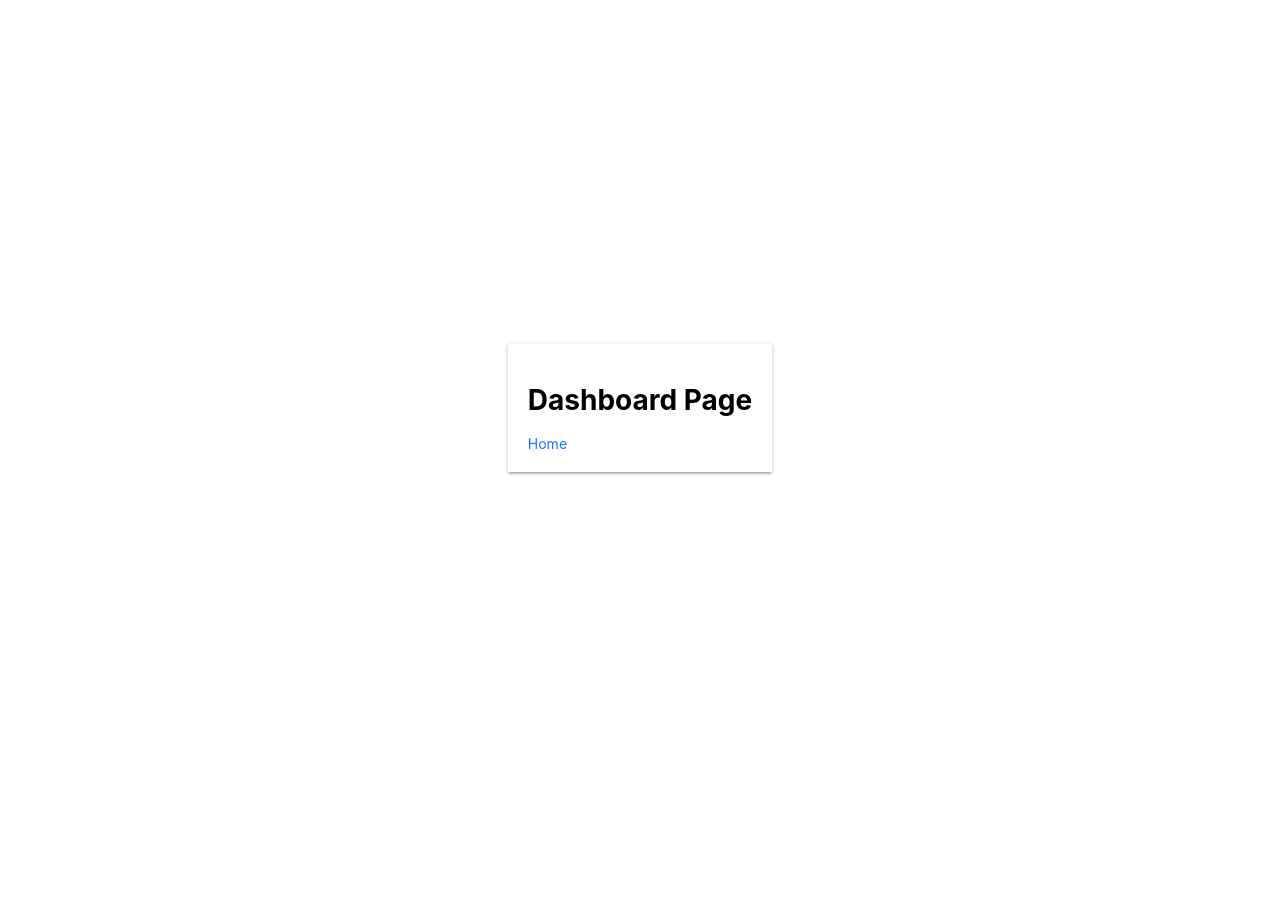
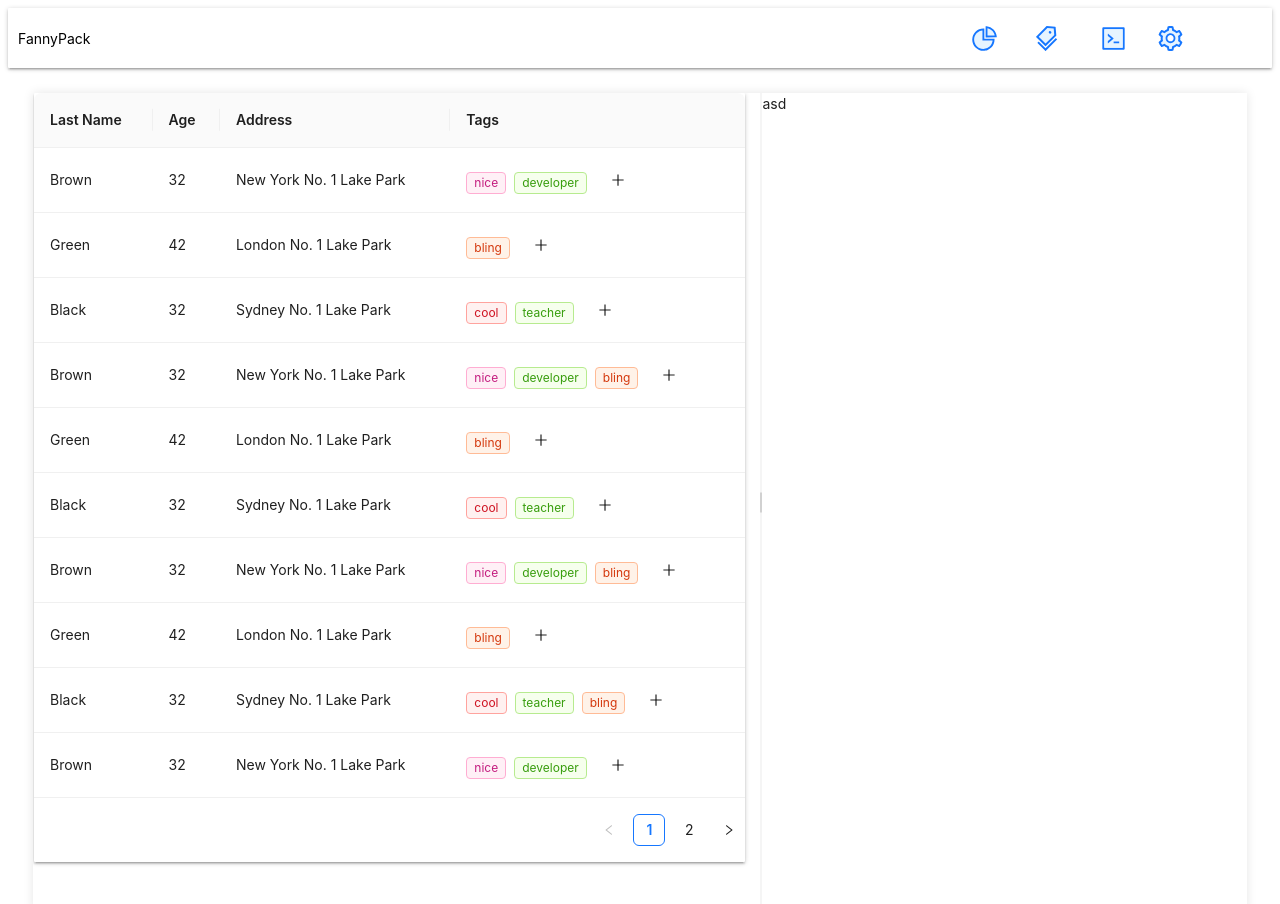
Before and after one commit to danzilla/budgetApp, a React (Create React App) app in the folder client/: page /dashboard in a window 1280 px wide. Shown: the top 904 px of the page. Before the commit the page ends 816 px from the top, so only its background shows below. Built offline with nearby package versions, Linux system fonts and the light colour scheme.

Commit message:
Added Navigation and Table

```diff
--- /dev/null
+++ b/client/src/App/Dashboard/Accounts/Accounts.js
@@ -0,0 +1,24 @@
+import { Row, Splitter } from 'antd';
+
+import TableView from './Table/TableView'
+
+const Accounts = (props) => {
+
+  return (
+    <Row style={{margin: '25px'}}>
+
+
+      <Splitter style={{ boxShadow: '0 0 10px rgba(0, 0, 0, 0.1)' }}>
+        <Splitter.Panel defaultSize="60%" min="20%" max="70%">
+          <TableView />
+        </Splitter.Panel>
+        <Splitter.Panel>
+          asd
+        </Splitter.Panel>
+      </Splitter>
+    </Row>
+  );
+}
+
+// Export
+export default Accounts;
--- /dev/null
+++ b/client/src/App/Dashboard/Accounts/Table/TableView.js
@@ -0,0 +1,194 @@
+import { PlusOutlined } from '@ant-design/icons';
+import { Space, Select, Table, Tag, Popover, Button } from 'antd';
+
+
+const { Column } = Table;
+
+const TableView = (props) => {
+
+    const data2 = [
+        {
+            key: '1',
+            lastName: 'Brown',
+            age: 32,
+            address: 'New York No. 1 Lake Park',
+            tags: ['nice', 'developer'],
+        },
+        {
+            key: '2',
+            lastName: 'Green',
+            age: 42,
+            address: 'London No. 1 Lake Park',
+            tags: ['bling'],
+        },
+        {
+            key: '3',
+            lastName: 'Black',
+            age: 32,
+            address: 'Sydney No. 1 Lake Park',
+            tags: ['cool', 'teacher'],
+        },
+        {
+            key: '4',
+            lastName: 'Brown',
+            age: 32,
+            address: 'New York No. 1 Lake Park',
+            tags: ['nice', 'developer', 'bling'],
+        },
+        {
+            key: '5',
+            lastName: 'Green',
+            age: 42,
+            address: 'London No. 1 Lake Park',
+            tags: ['bling'],
+        },
+        {
+            key: '6',
+            lastName: 'Black',
+            age: 32,
+            address: 'Sydney No. 1 Lake Park',
+            tags: ['cool', 'teacher'],
+        },
+        {
+            key: '7',
+            lastName: 'Brown',
+            age: 32,
+            address: 'New York No. 1 Lake Park',
+            tags: ['nice', 'developer', 'bling'],
+        },
+        {
+            key: '8',
+            lastName: 'Green',
+            age: 42,
+            address: 'London No. 1 Lake Park',
+            tags: ['bling'],
+        },
+        {
+            key: '9',
+            lastName: 'Black',
+            age: 32,
+            address: 'Sydney No. 1 Lake Park',
+            tags: ['cool', 'teacher', 'bling'],
+        },
+        {
+            key: '11',
+            lastName: 'Brown',
+            age: 32,
+            address: 'New York No. 1 Lake Park',
+            tags: ['nice', 'developer'],
+        },
+        {
+            key: '12',
+            lastName: 'Green',
+            age: 42,
+            address: 'London No. 1 Lake Park',
+            tags: ['bling'],
+        },
+        {
+            key: '13',
+            lastName: 'Black',
+            age: 32,
+            address: 'Sydney No. 1 Lake Park',
+            tags: ['cool', 'teacher'],
+        },
+        {
+            key: '14',
+            lastName: 'Brown',
+            age: 32,
+            address: 'New York No. 1 Lake Park',
+            tags: ['nice', 'developer', 'bling'],
+        },
+        {
+            key: '15',
+            lastName: 'Green',
+            age: 42,
+            address: 'London No. 1 Lake Park',
+            tags: ['bling'],
+        },
+        {
+            key: '16',
+            lastName: 'Black',
+            age: 32,
+            address: 'Sydney No. 1 Lake Park',
+            tags: ['cool', 'teacher'],
+        },
+        {
+            key: '17',
+            lastName: 'Brown',
+            age: 32,
+            address: 'New York No. 1 Lake Park',
+            tags: ['nice', 'developer'],
+        },
+        {
+            key: '18',
+            lastName: 'Green',
+            age: 42,
+            address: 'London No. 1 Lake Park',
+            tags: ['bling'],
+        },
+        {
+            key: '19',
+            lastName: 'Black',
+            age: 32,
+            address: 'Sydney No. 1 Lake Park',
+            tags: ['cool', 'teacher', 'bling'],
+        },
+    ];
+
+    return (
+        <>
+            <Table style={{ marginRight: '15px', marginBottom: '50px' }} className="card-3 " dataSource={data2}>
+                <Column title="Last Name" dataIndex="lastName" key="lastName" />
+                <Column title="Age" dataIndex="age" key="age" />
+                <Column title="Address" dataIndex="address" key="address" />
+                <Column
+                    title="Tags"
+                    dataIndex="tags"
+                    key="tags"
+                    render={(tags) => (
+                        <>
+                            {tags.map((tag) => {
+                                let color = 'green';
+                                if (tag === 'bling') {
+                                    color = 'volcano';
+                                } else if (tag === 'nice') {
+                                    color = 'pink'
+                                } else if (tag === 'cool') {
+                                    color = 'red'
+                                }
+                                return (
+                                    <Popover key={tag} content={(
+                                        <div>
+                                            <Button type="text">Delete this {tag}</Button>
+                                        </div>
+                                    )} title="Edit category" trigger="click">
+                                        <Tag color={color}>
+                                            {tag}
+                                        </Tag>
+                                    </Popover>
+                                );
+                            })}
+                            <Popover content={(
+                                <Space.Compact style={{ width: '100%' }}>
+                                    <Select defaultValue="ken" style={{ width: '100%' }}>
+                                        <Select.Option value={'lucy'} key={"1"}>1</Select.Option>
+                                        <Select.Option value={'ken'} key={"Ken"}>2</Select.Option>
+                                        <Select.Option value={'Dio'} key={"Dio"}>3</Select.Option>
+                                    </Select>
+                                    <Button type="primary">Add</Button>
+                                </Space.Compact>
+                            )} title="Add category" trigger="click">
+                                <Button type="text"><PlusOutlined /></Button>
+                            </Popover>
+                        </>
+                    )}
+                />
+            </Table>
+
+        </>
+
+    );
+}
+
+//Export
+export default TableView;
--- a/client/src/App/Dashboard/Dashboard.js
+++ b/client/src/App/Dashboard/Dashboard.js
@@ -1,15 +1,16 @@
-import { Col, Row } from 'antd';
+import Navigation from './Navigation/Navigation';
+import Accounts from './Accounts/Accounts';
 
-export default function Dashboard() {
-
-  const title = 'Dashboard Page'
+const Dashboard = (props) => {
 
   return (
-    <Row style={{ height: '100vh' }} type="flex" justify="center" align="middle">
-        <Col className="card-3" style={{padding: '20px'}}>
-            <h1 style={{ color: 'black' }}>{title}</h1>
-            <a href="/">Home</a>
-        </Col>
-    </Row>
+    <>
+      <Navigation />
+      <Accounts />
+    </>
+
   );
 }
+
+// Export
+export default Dashboard;
--- /dev/null
+++ b/client/src/App/Dashboard/Navigation/Navigation.js
@@ -0,0 +1,30 @@
+import { Col, Row, Button } from 'antd';
+import { SettingTwoTone, PieChartTwoTone, CodeTwoTone, TagsTwoTone } from '@ant-design/icons';
+
+
+const Navigation = (props) => {
+
+  return (
+    <Row className="card-3" align="middle" style={{ padding: '10px' }}>
+      <Col align="left" span={6}>
+        FannyPack
+      </Col>
+      <Col span={6} offset={12}>
+        <Button size="large" type="text">
+            <PieChartTwoTone style={{ fontSize: '25px', marginLeft: 5 }} /></Button>
+
+        <Button size="large" type="text">
+            <TagsTwoTone style={{ fontSize: '25px', marginLeft: 5, marginRight: 5 }} /></Button>
+
+        <Button size="large" type="text">
+            <CodeTwoTone style={{ fontSize: '25px', marginLeft: 5 }} /></Button>
+
+        <Button size="large" type="text">
+            <SettingTwoTone style={{ fontSize: '25px', marginRight: 5 }} /></Button>
+      </Col>
+    </Row>
+  );
+}
+
+// Export
+export default Navigation;
```
